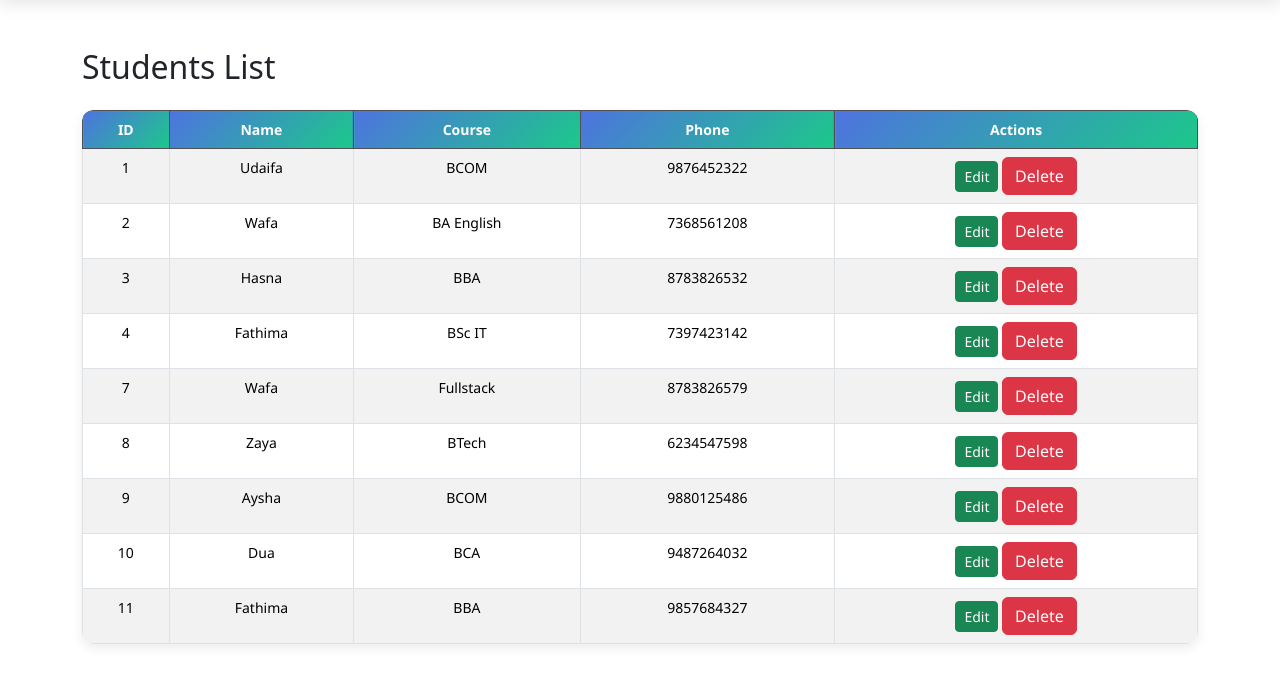
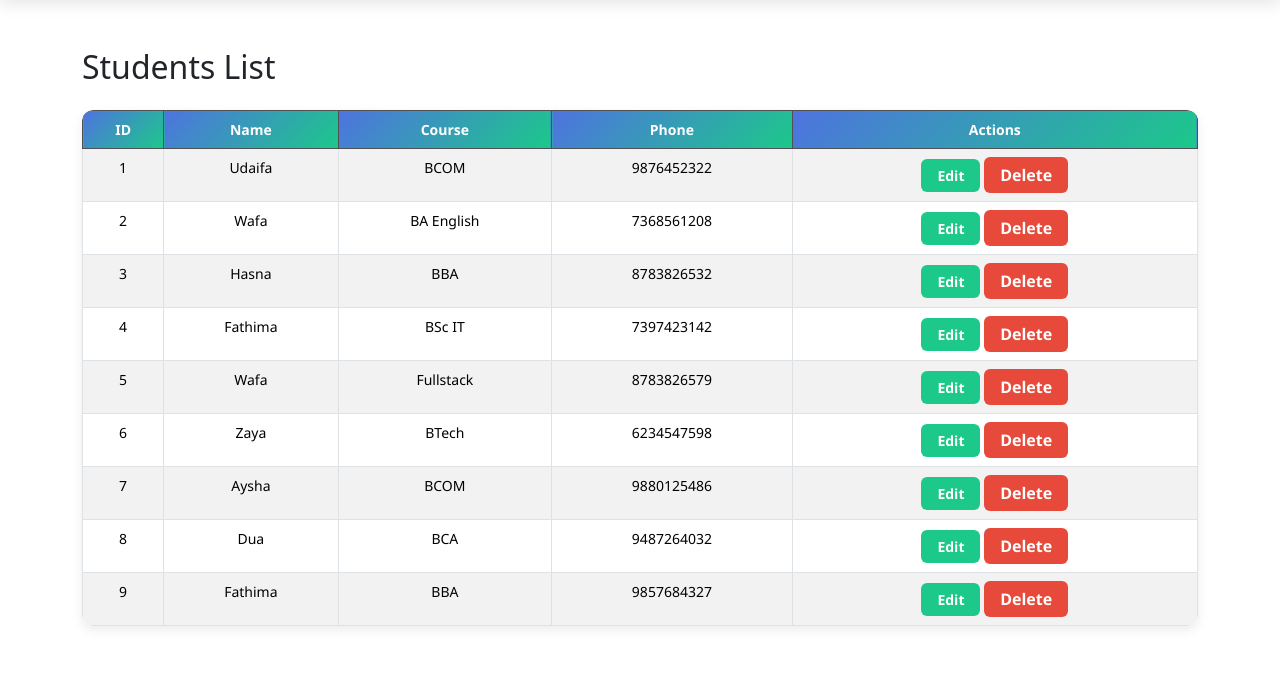
Before and after one commit to fsulthanaibrahim-hue/Week-3-Django-2, a Django app: page /students/ in a window 1280 px wide. Shown: the part 74-759 px from the top of the page. Run offline with Django 5.2, Linux system fonts and the light colour scheme; data comes from the database, SQL or seed files in the repository; both versions use the stored data as it was after the commit.

Commit message:
Week-3 Django-2

```diff
--- a/students/templates/students/student_list.html
+++ b/students/templates/students/student_list.html
@@ -43,6 +43,34 @@ tbody tr:hover {
     transition: 0.3s ease;
 }
 
+.btn-success {
+    background-color: #1cc88a;
+    color: #fff;
+    font-weight: 600;
+    border-radius: 6px;
+    padding: 6px 16px;
+    border: none;
+    transition: 0.3s ease;
+}
+
+.btn-success:hover {
+    background-color: #17a673;
+}
+
+.btn-danger {
+    background-color: #e74a3b;
+    color: #fff;
+    font-weight: 600;
+    border-radius: 6px;
+    padding: 6px 16px;
+    border: none;
+    transform: 0.3s ease;
+}
+
+.btn-danger:hover {
+    background-color: #c0392b;
+}
+
 /* Empty Table Message */
 tbody tr td.text-center {
     font-style: italic;
@@ -86,7 +114,8 @@ tbody tr td.text-center {
         <tbody>
             {% for student in students %}
             <tr>
-                <td>{{ student.id }}</td>
+                <!--Use forloop.counter for sequential numbering-->
+                <td>{{ forloop.counter }}</td>
                 <td>{{ student.name }}</td>
                 <td>{{ student.course }}</td>
                 <td>{{ student.phone }}</td>
@@ -97,7 +126,7 @@ tbody tr td.text-center {
             </tr>
             {% empty %}
             <tr>
-                <td colspan="4" class="text-center">No students found</td>
+                <td colspan="5" class="text-center">No students found</td>
             </tr>
             {% endfor %}
         </tbody>
```
Also changed, not shown: db.sqlite3.
